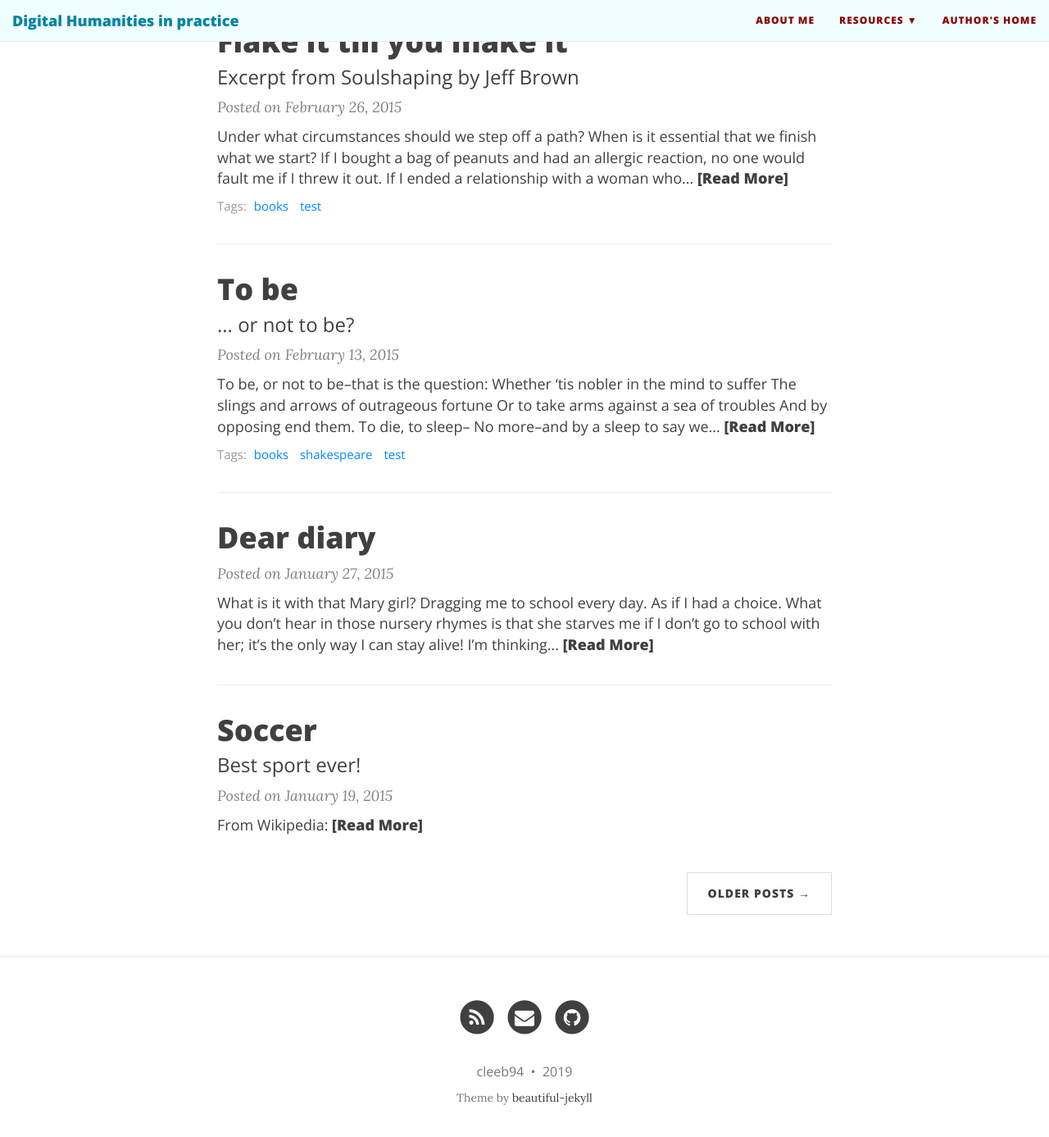
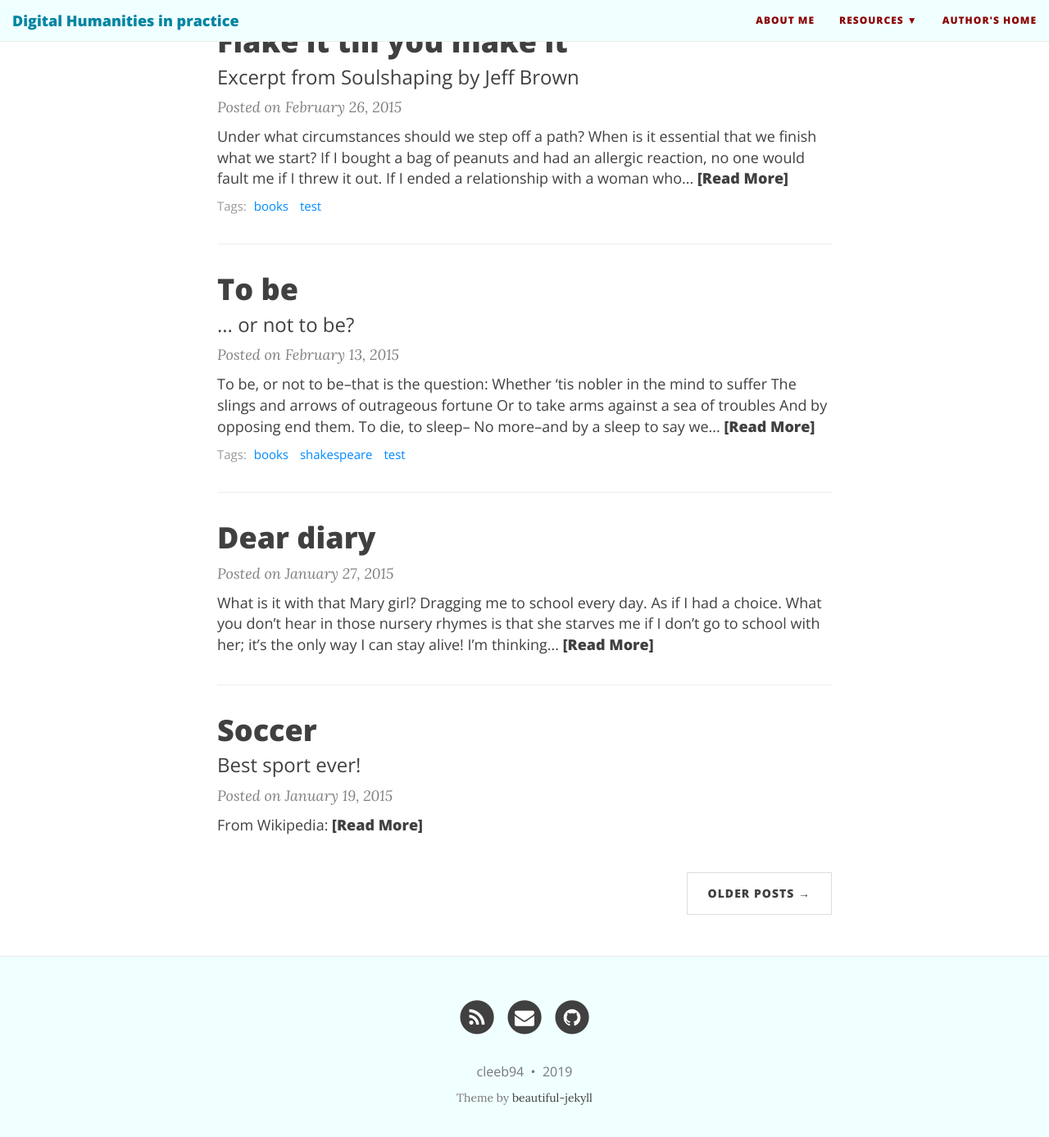
Before and after one commit to cleeb94/DigHum, a Jekyll site: the page built from index.html, in a window 1280 px wide and 1400 px high, scrolled down 634 px. Shown: the top 1387 px of the window at 82% size. Built offline with Jekyll 4.4.1, drawn with Linux system fonts in a browser that asks for light colours; nearby versions of some CDN libraries; the list of posts is cut into pages by our own code.

```diff
--- a/_config.yml
+++ b/_config.yml
@@ -44,7 +44,7 @@ navbar-children-col: "#F0FFFF"
 page-col: "#FFFFFF"
 link-col: "#008AFF"
 hover-col: "#0085A1"
-footer-col: "##F0FFFF"
+footer-col: "#F0FFFF"
 footer-text-col: "#777777"
 footer-link-col: "#404040"
 
```
